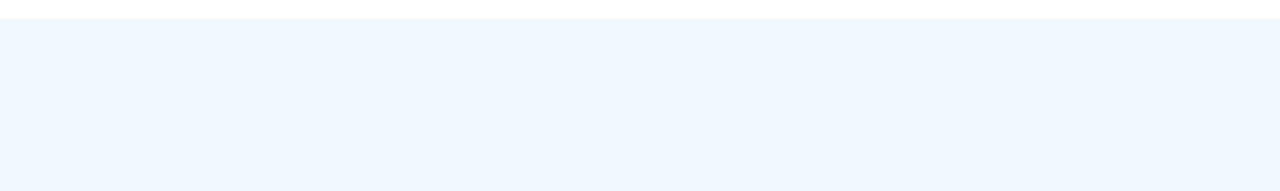
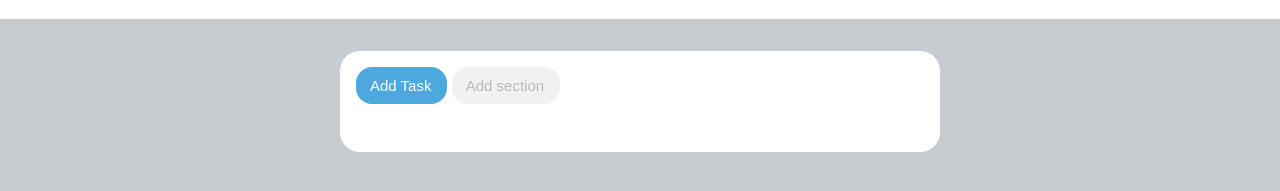
Before and after one commit to LorenzoScalvini/html-css-toboolist, a plain HTML site: page index.html in a window 1280 px wide. Shown: the part 81-272 px from the top of the page. Drawn offline with Linux system fonts and the light colour scheme.

Commit message:
Implementati card e pulsanti + stili css per essi

```diff
--- a/css/app.css
+++ b/css/app.css
@@ -10,7 +10,7 @@ html{
     font-family: "Poppins", sans-serif;
 }
 body{
-    background-color: aliceblue;
+    background-color: rgb(199, 204, 209);
 }
 ul,
 ol {
@@ -25,6 +25,7 @@ ol {
 .main-header{
     background-color: white;
     padding: 20px 12px;
+    margin-bottom: 32px;
 }
 
 .user-name {
@@ -38,3 +39,42 @@ ol {
 .icon, .user-name{
     vertical-align: middle;
 }
+
+.cardA{
+    background-color: white;
+    max-width: 600px;
+    border-radius: 20px 20px 0px 0px;
+    padding: 16px;
+    margin: 0 auto;
+
+}
+.cardB{
+    background-color: white;
+    max-width: 600px;
+    border-radius: 0px 0px 20px 20px;
+    padding: 16px;
+    margin: 0 auto;
+}
+
+.blue-button{
+    font-size: 15px;
+  background: rgb(77, 168, 221);
+  color: white;
+  padding: 10px 16px;
+  padding-left: 14px;
+  border: none;
+  border-radius: 16px;
+  cursor: pointer;
+}
+
+.white-button {
+font-size: 15px;
+background: rgb(241, 241, 241);
+color: rgb(185, 185, 185);
+padding: 10px 16px;
+padding-left: 14px;
+border-color: rgb(192, 191, 191);
+border: none;
+border-radius: 16px;
+cursor: pointer;
+}
--- a/index.html
+++ b/index.html
@@ -16,8 +16,18 @@
         </div>
     </header>
 
-    <main>
+    <main class="container">
+        <div class="cardA">
+            <button class="blue-button">Add Task</button>
+            <button class="white-button">Add section</button>
+        </div>
 
+        <div class="cardB">
+
+        </div>
+
+        </div>
+        </div>
     </main>
 </body>
 </html>
```
